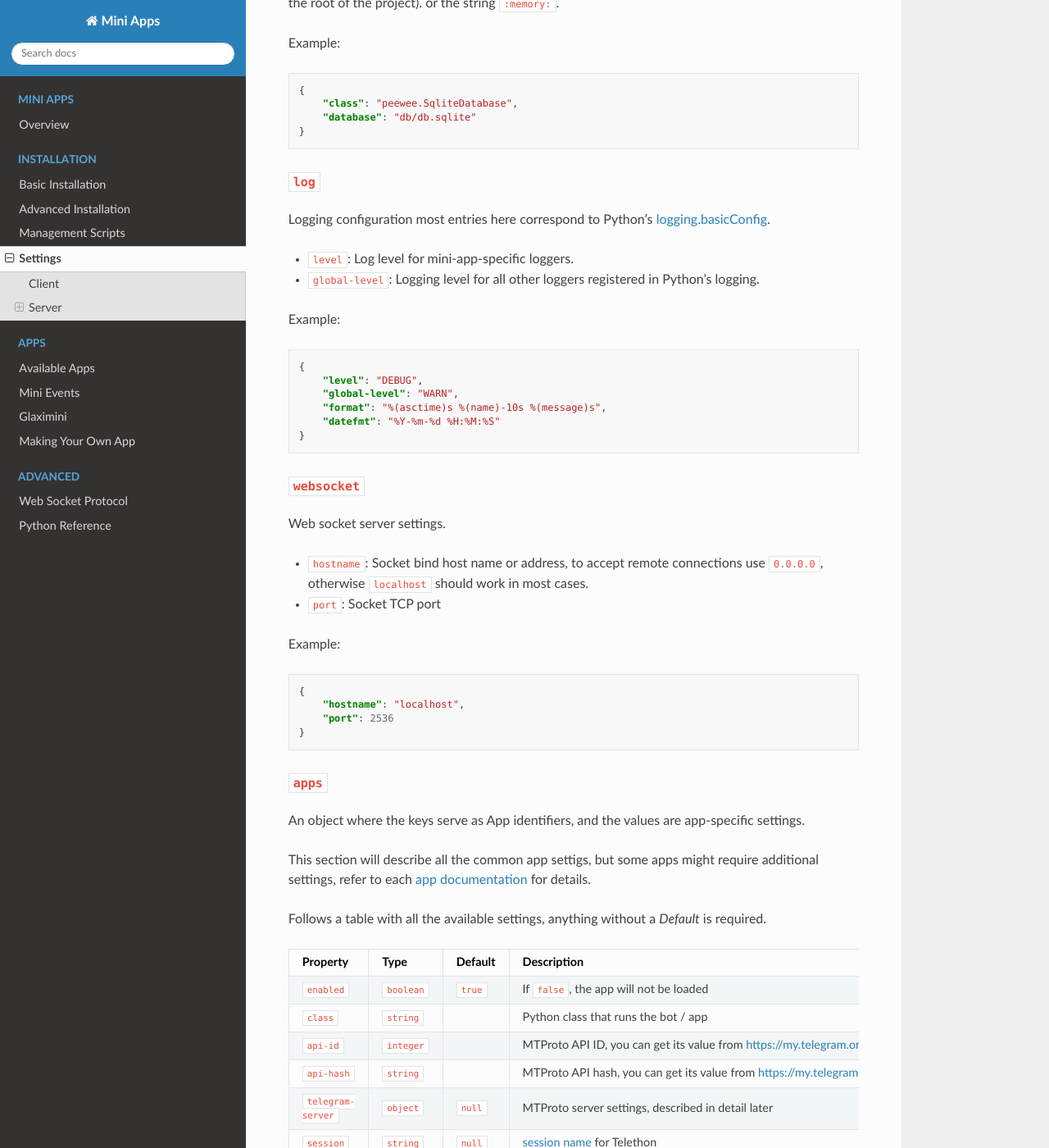
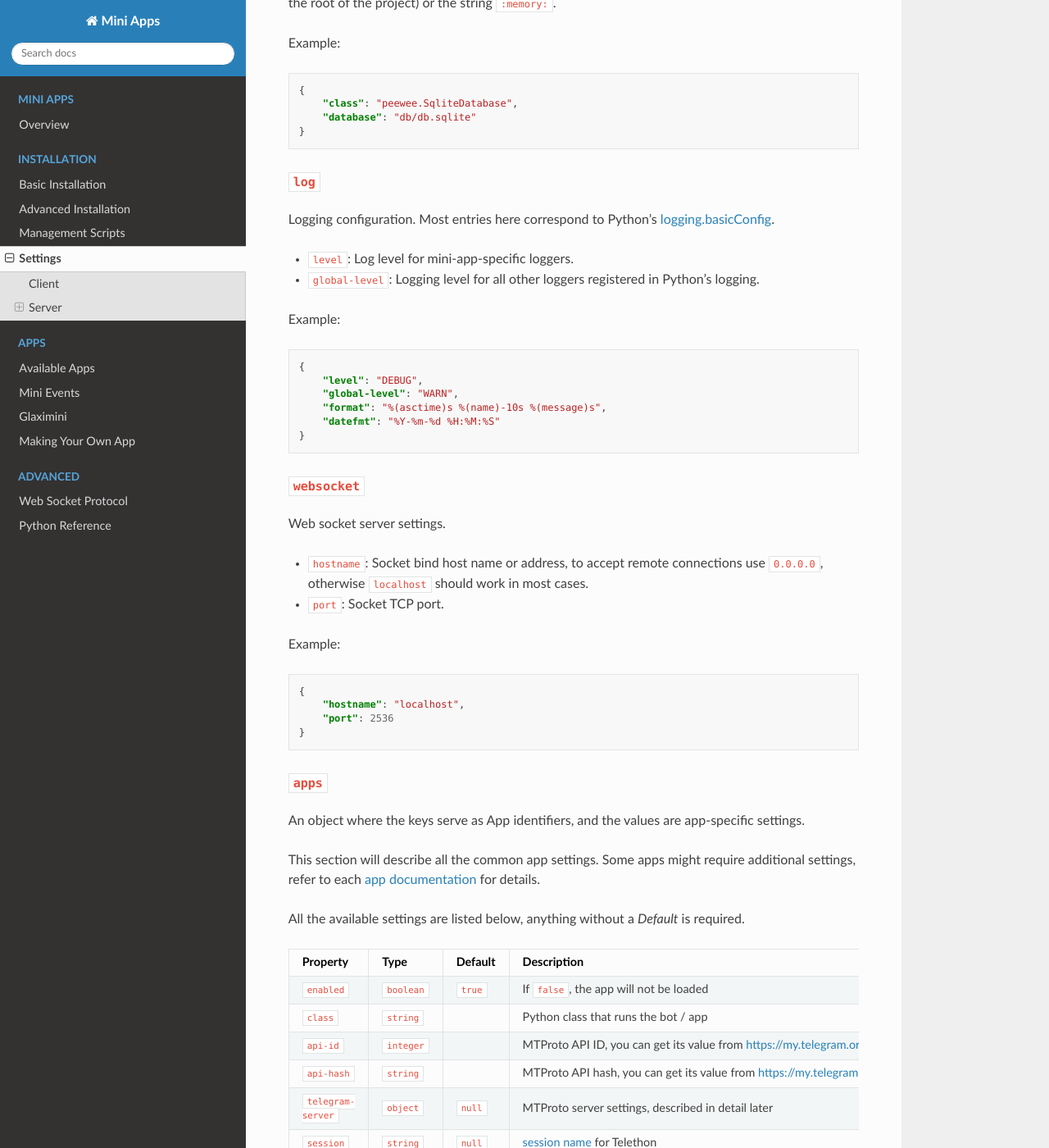
Before and after one commit to mbasaglia/mini_apps, a Sphinx documentation site: the page built from docs/installation/settings.md, in a window 1280 px wide and 1400 px high, scrolled down 1459 px. Shown: the whole window at 82% size. Built offline with Sphinx 7.4.7 and the Read the Docs theme 2.0.0, drawn with Linux system fonts in a browser that asks for light colours; some of the changed text lies outside the part shown.

Commit message:
Minor docs fixes

```diff
--- a/docs/installation/settings.md
+++ b/docs/installation/settings.md
@@ -79,7 +79,8 @@ Example:
 
 ### `log`
 
-Logging configuration most entries here correspond to Python's [logging.basicConfig](https://docs.python.org/3/library/logging.html#logging.basicConfig).
+Logging configuration.
+Most entries here correspond to Python's [logging.basicConfig](https://docs.python.org/3/library/logging.html#logging.basicConfig).
 
 * `level`: Log level for mini-app-specific loggers.
 * `global-level`: Logging level for all other loggers registered in Python's logging.
@@ -101,7 +102,7 @@ Web socket server settings.
 
 * `hostname`: Socket bind host name or address, to accept remote connections use `0.0.0.0`,
 otherwise `localhost` should work in most cases.
-* `port`: Socket TCP port
+* `port`: Socket TCP port.
 
 Example:
 
@@ -117,10 +118,10 @@ Example:
 
 An object where the keys serve as App identifiers, and the values are app-specific settings.
 
-This section will describe all the common app settigs, but some apps might require additional
-settings, refer to each [app documentation](../apps/index.md) for details.
+This section will describe all the common app settings.
+Some apps might require additional settings, refer to each [app documentation](../apps/index.md) for details.
 
-Follows a table with all the available settings, anything without a _Default_ is required.
+All the available settings are listed below, anything without a _Default_ is required.
 
 | Property          | Type      |Default| Description                                                                   |
 |-------------------|-----------|-------|-------------------------------------------------------------------------------|
```
Also changed, not shown: other parts of docs/installation/settings.md (+5 -5 lines), docs/apps/mini_event.md (+4 -6 lines).
